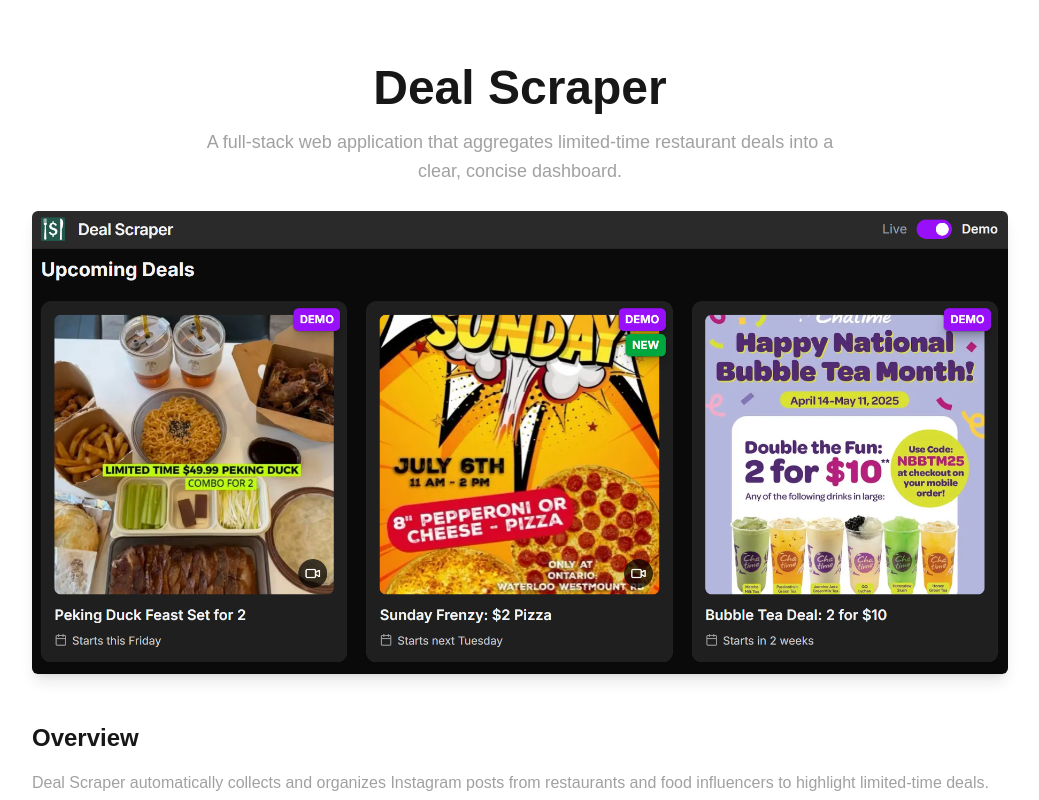
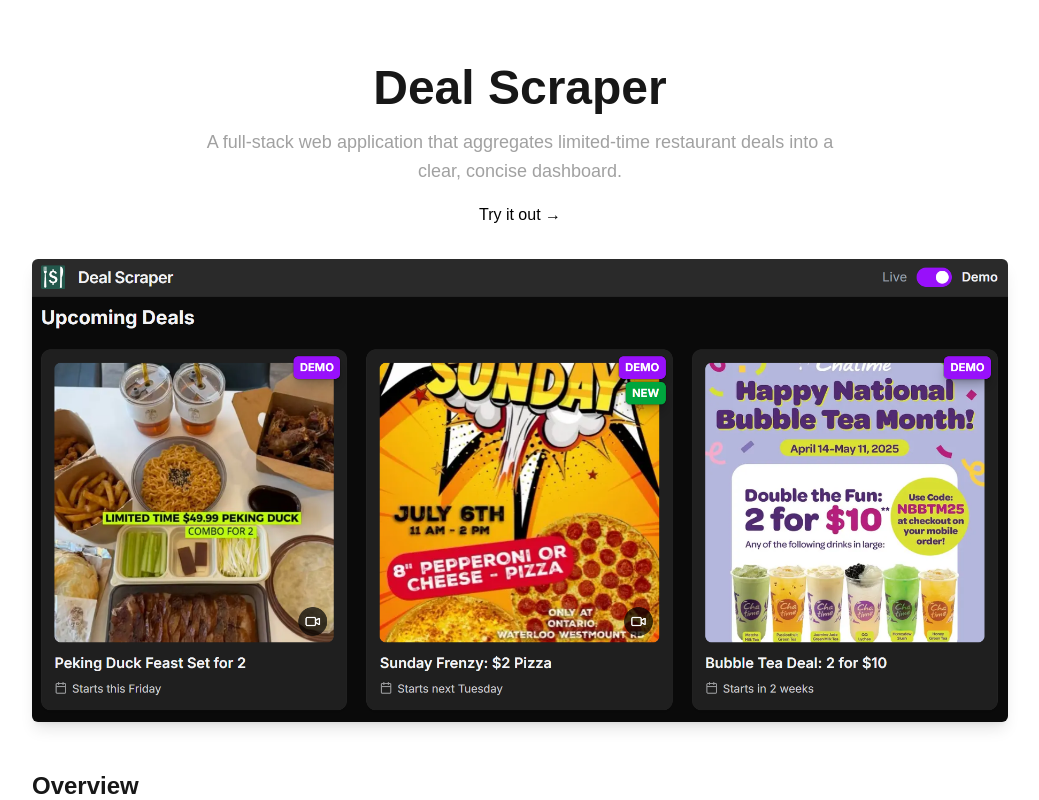
Before and after one commit to FaizaanRehman/Portfolio, a Next.js app: page /projects/deal-scraper in a window 1280 px wide. Shown: the top 800 px of the page, without its empty margins (120-1159 px from the left). Built offline with nearby package versions, Linux system fonts and the light colour scheme.

Commit message:
Add demo link on project page

```diff
--- a/app/projects/deal-scraper/page.tsx
+++ b/app/projects/deal-scraper/page.tsx
@@ -5,11 +5,22 @@
     <main className="max-w-5xl mx-auto py-16 px-6">
       {/* Hero Section */}
       <section className="mb-12 text-center">
-        <h1 className="text-4xl md:text-5xl font-bold mb-4">Deal Scraper</h1>
-        <p className="text-lg text-neutral-400 max-w-2xl mx-auto leading-relaxed">
-          A full-stack web application that aggregates limited-time restaurant
-          deals into a clear, concise dashboard.
-        </p>
+        <div className="mb-8">
+          <h1 className="text-4xl md:text-5xl font-bold mb-4">Deal Scraper</h1>
+          <p className="text-lg text-neutral-400 max-w-2xl mx-auto mb-4 leading-relaxed">
+            A full-stack web application that aggregates limited-time restaurant
+            deals into a clear, concise dashboard.
+          </p>
+
+          <a
+            href="https://dealscraperwebpage.netlify.app/?demo=1"
+            target="_blank"
+            rel="noopener noreferrer"
+            className="px-5 py-2 bg-white text-black font-medium rounded-lg hover:opacity-90 transition"
+          >
+            Try it out &rarr;
+          </a>
+        </div>
         <a
           href="/screenshots/deal-scraper/mainView.png"
           target="_blank"
@@ -137,7 +148,7 @@
         >
           <img
             src="/screenshots/deal-scraper/mobileView.jpg"
-            alt="Chat Interface"
+            alt="Mobile View"
             className="rounded-xl shadow-lg hover:scale-[1.02] transition max-w-xs w-full mx-auto"
           />
         </a>
```
